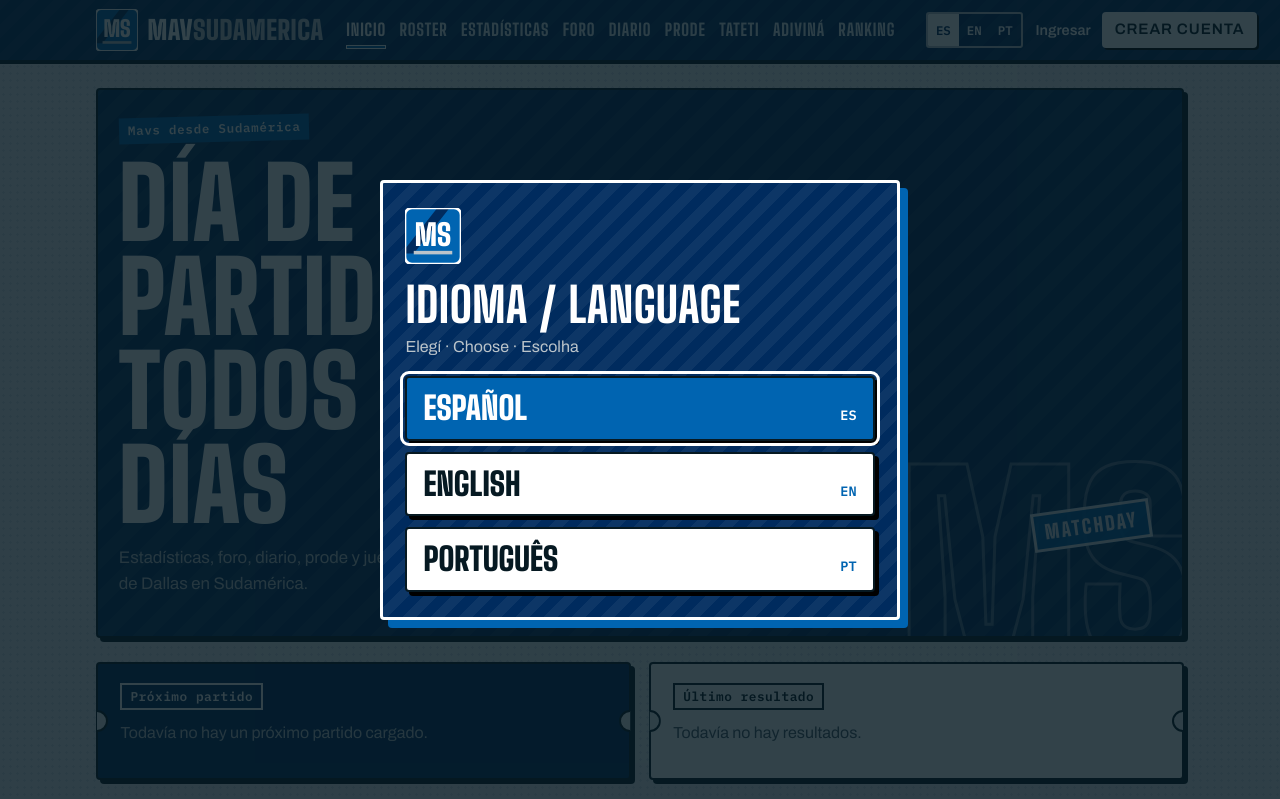
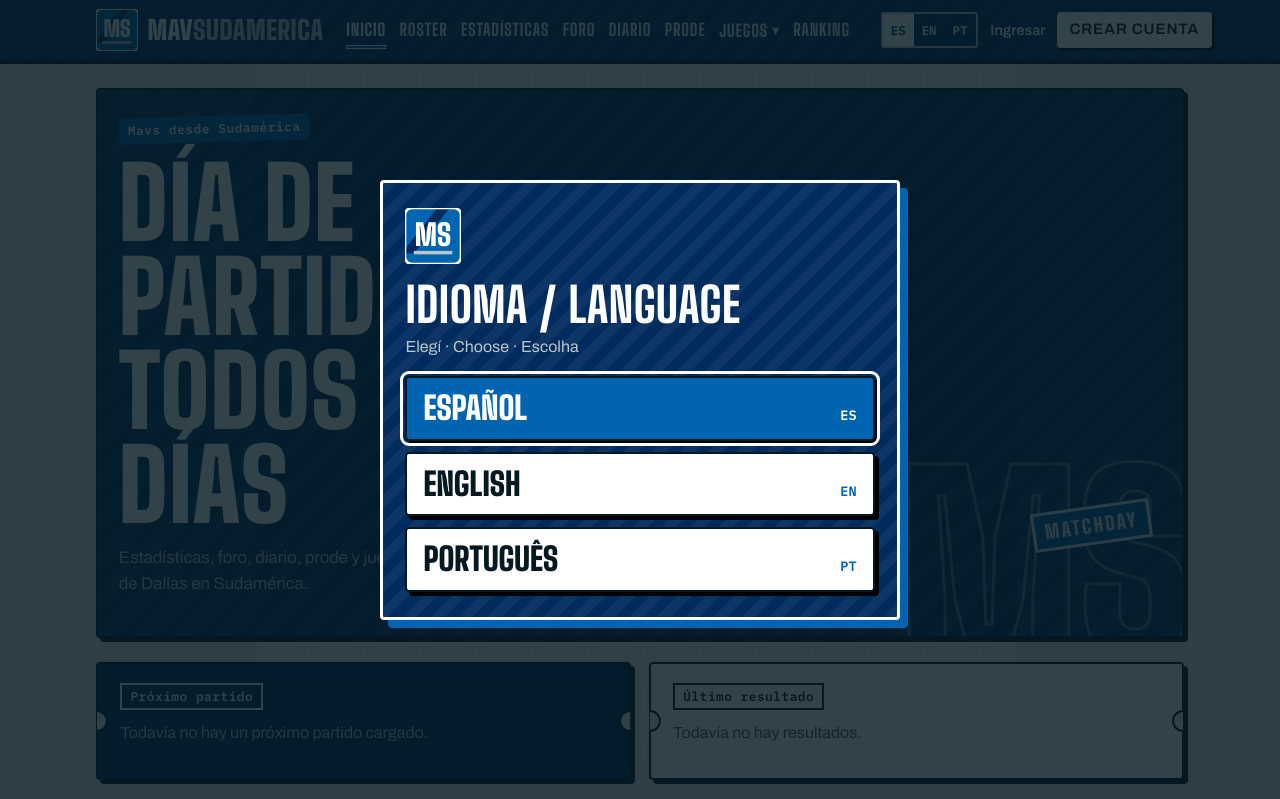
Before and after one commit to LucasGomez2107/PaginaMaverick, a website with bundled scripts: page public/index.html in a window 1280 px wide. Shown: the top 799 px of the page. Built offline with nearby package versions, Linux system fonts and the light colour scheme; files whose address does not match are found by name.

Commit message:
Nav: group games under a 'Juegos' dropdown
Co-Authored-By: Claude Opus 5.5 <noreply@anthropic.com>
Claude-Session: https://claude.ai/code/session_01LAvt4gMvozcrZGE8ePcwSs

```diff
--- a/public/css/styles.css
+++ b/public/css/styles.css
@@ -221,3 +221,23 @@ table.table-stats{border-collapse:separate;border-spacing:0;width:100%;font-size
   .brand svg{width:34px;height:34px}.brand-word{font-size:1.15rem}
   .hdr-tools{gap:.35rem}.lang-switch button{padding:.3rem .32rem;font-size:.7rem}.burger{width:40px;height:40px}
 }
+
+/* header games dropdown ("Juegos") */
+.nav-drop{position:relative;display:flex}
+.main-nav .nav-drop-btn{align-self:stretch;display:flex;align-items:center;background:none;border:0;cursor:pointer;color:#dbe5ee;
+  font-family:var(--font-display);font-weight:800;font-size:1.05rem;letter-spacing:.05em;text-transform:uppercase;padding:.4rem .42rem;position:relative;white-space:nowrap}
+.main-nav .nav-drop-btn:hover,.main-nav .nav-drop-btn[aria-expanded="true"]{color:#fff}
+.main-nav .nav-drop-btn.active{color:#fff}
+.main-nav .nav-drop-btn.active::after{content:"";position:absolute;left:.42rem;right:.42rem;bottom:0;height:4px;background:var(--royal);box-shadow:0 0 0 1px #fff inset}
+.nav-caret{font-size:.8em;margin-left:.25rem}
+.nav-drop-menu{display:none;position:absolute;top:100%;left:0;z-index:60;min-width:180px;margin-top:6px;background:var(--navy);
+  border:2px solid var(--ink);box-shadow:var(--shadow-sm)}
+.nav-drop.open .nav-drop-menu{display:block}
+.main-nav .nav-drop-menu a{display:block;padding:.6rem .9rem;color:#fff;white-space:nowrap;border-bottom:1px solid rgba(255,255,255,.15);position:static}
+.main-nav .nav-drop-menu a:last-child{border-bottom:0}
+.main-nav .nav-drop-menu a:hover,.main-nav .nav-drop-menu a.active{background:var(--royal);color:#fff}
+.main-nav .nav-drop-menu a.active::after{content:none}
+
+/* mobile menu games group */
+.mnav-group{font-family:var(--font-mono);font-size:.72rem;letter-spacing:.12em;text-transform:uppercase;color:var(--silver);padding:.9rem 0 .1rem;border-bottom:1px solid rgba(255,255,255,.15)}
+.mobile-menu a.mnav-sub{font-size:1.2rem;padding-left:1.4rem}
--- a/public/js/layout.js
+++ b/public/js/layout.js
@@ -4,7 +4,7 @@ import { t, registerStrings, el, api, getLang, setLang, LANGS, getUser, setUser,
 registerStrings({
   es: {
     'nav.home': 'Inicio', 'nav.roster': 'Roster', 'nav.stats': 'Estadísticas', 'nav.forum': 'Foro', 'nav.diary': 'Diario', 'nav.prode': 'Prode',
-    'nav.tateti': 'Tateti', 'nav.guess': 'Adiviná', 'nav.ranking': 'Ranking', 'nav.admin': 'Admin', 'nav.menu': 'Menú', 'nav.main': 'Navegación principal',
+    'nav.tateti': 'Tateti', 'nav.guess': 'Adiviná', 'nav.ranking': 'Ranking', 'nav.admin': 'Admin', 'nav.menu': 'Menú', 'nav.main': 'Navegación principal', 'nav.games': 'Juegos',
     'layout.tagline': 'Mavs desde Sudamérica', 'layout.ticker': 'Dallas día a día', 'layout.follow': 'Seguinos en X', 'layout.followSub': '@MavSudamerica',
     'layout.disclaimer': 'Sitio de fans no oficial, sin afiliación con los Dallas Mavericks ni la NBA.',
     'layout.langTitle': 'Elegí tu idioma', 'layout.langSub': 'Podés cambiarlo cuando quieras desde el menú.', 'layout.language': 'Idioma',
@@ -12,7 +12,7 @@ registerStrings({
   },
   en: {
     'nav.home': 'Home', 'nav.roster': 'Roster', 'nav.stats': 'Stats', 'nav.forum': 'Forum', 'nav.diary': 'Diary', 'nav.prode': 'Prode',
-    'nav.tateti': 'Tic-tac-toe', 'nav.guess': 'Guess', 'nav.ranking': 'Ranking', 'nav.admin': 'Admin', 'nav.menu': 'Menu', 'nav.main': 'Main navigation',
+    'nav.tateti': 'Tic-tac-toe', 'nav.guess': 'Guess', 'nav.ranking': 'Ranking', 'nav.admin': 'Admin', 'nav.menu': 'Menu', 'nav.main': 'Main navigation', 'nav.games': 'Games',
     'layout.tagline': 'Mavs from South America', 'layout.ticker': 'Dallas day by day', 'layout.follow': 'Follow us on X', 'layout.followSub': '@MavSudamerica',
     'layout.disclaimer': 'Unofficial fan site, not affiliated with the Dallas Mavericks or the NBA.',
     'layout.langTitle': 'Choose your language', 'layout.langSub': 'You can change it any time from the menu.', 'layout.language': 'Language',
@@ -20,7 +20,7 @@ registerStrings({
   },
   pt: {
     'nav.home': 'Início', 'nav.roster': 'Elenco', 'nav.stats': 'Estatísticas', 'nav.forum': 'Fórum', 'nav.diary': 'Diário', 'nav.prode': 'Bolão',
-    'nav.tateti': 'Jogo da velha', 'nav.guess': 'Adivinhe', 'nav.ranking': 'Ranking', 'nav.admin': 'Admin', 'nav.menu': 'Menu', 'nav.main': 'Navegação principal',
+    'nav.tateti': 'Jogo da velha', 'nav.guess': 'Adivinhe', 'nav.ranking': 'Ranking', 'nav.admin': 'Admin', 'nav.menu': 'Menu', 'nav.main': 'Navegação principal', 'nav.games': 'Jogos',
     'layout.tagline': 'Mavs da América do Sul', 'layout.ticker': 'Dallas dia a dia', 'layout.follow': 'Siga-nos no X', 'layout.followSub': '@MavSudamerica',
     'layout.disclaimer': 'Site de fãs não oficial, sem afiliação com os Dallas Mavericks nem com a NBA.',
     'layout.langTitle': 'Escolha seu idioma', 'layout.langSub': 'Você pode mudar quando quiser pelo menu.', 'layout.language': 'Idioma',
@@ -30,8 +30,12 @@ registerStrings({
 
 const NAV = [
   ['/', 'nav.home'], ['/roster', 'nav.roster'], ['/stats', 'nav.stats'], ['/forum', 'nav.forum'], ['/diary', 'nav.diary'],
-  ['/prode', 'nav.prode'], ['/tateti', 'nav.tateti'], ['/guess', 'nav.guess'], ['/ranking', 'nav.ranking'],
+  ['/prode', 'nav.prode'], ['/ranking', 'nav.ranking'],
 ];
+// Games live under the "Juegos" dropdown. Append new games here.
+const GAMES = [['/tateti', 'nav.tateti'], ['/guess', 'nav.guess']];
+// The dropdown sits right after Prode in the header; the footer lists everything flat.
+const SPLIT = NAV.findIndex(([p]) => p === '/prode') + 1;
 
 const SVGNS = 'http://www.w3.org/2000/svg';
 function svg(markup, cls, vb) {
@@ -45,7 +49,17 @@ export function monogram() {
 }
 const xIcon = () => svg('<path fill="currentColor" d="M18.244 2.25h3.308l-7.227 8.26 8.502 11.24H16.17l-5.214-6.817L4.99 21.75H1.68l7.73-8.835L1.254 2.25H8.08l4.713 6.231zm-1.161 17.52h1.833L7.084 4.126H5.117z"/>', '', '0 0 24 24');
 
-let headerEl, tickerEl, footerEl, menuOpen = false;
+let headerEl, tickerEl, footerEl, menuOpen = false, gamesOpen = false;
+
+// Toggle the desktop "Juegos" dropdown in place (no re-render, so focus stays put).
+function setGames(open) {
+  gamesOpen = open;
+  const drop = headerEl?.querySelector('.nav-drop');
+  if (drop) {
+    drop.classList.toggle('open', open);
+    drop.querySelector('.nav-drop-btn')?.setAttribute('aria-expanded', String(open));
+  }
+}
 let tickerTimer = null;
 
 function currentPath() { return (location.hash.slice(1) || '/').split('?')[0] || '/'; }
@@ -78,17 +92,33 @@ function userArea(mobile) {
 function renderHeader() {
   if (!headerEl) return;
   headerEl.className = 'site-header';
-  const navLinks = () => NAV.map(([p, k]) => el('a', { href: '#' + p, class: isActive(p) ? 'active' : '', 'aria-current': isActive(p) ? 'page' : null, onclick: () => closeMenu() }, t(k)));
+  const linkOf = ([p, k], cls = '') => el('a', { href: '#' + p, class: (cls + (isActive(p) ? ' active' : '')).trim(), 'aria-current': isActive(p) ? 'page' : null, onclick: () => closeMenu() }, t(k));
+  const gamesDrop = () => {
+    const active = GAMES.some(([p]) => isActive(p));
+    const drop = el('div', { class: 'nav-drop' + (gamesOpen ? ' open' : '') },
+      el('button', { class: 'nav-drop-btn' + (active ? ' active' : ''), type: 'button', 'aria-expanded': String(gamesOpen), 'aria-haspopup': 'true', 'aria-controls': 'nav-games-menu',
+        onclick: () => setGames(!gamesOpen) }, t('nav.games'), el('span', { class: 'nav-caret', 'aria-hidden': 'true' }, ' ▾')),
+      el('div', { class: 'nav-drop-menu', id: 'nav-games-menu', role: 'menu' }, GAMES.map(([p, k]) => el('a', { href: '#' + p, role: 'menuitem', class: isActive(p) ? 'active' : '', 'aria-current': isActive(p) ? 'page' : null,
+        onclick: () => setGames(false) }, t(k)))));
+    drop.addEventListener('focusout', e => { if (!drop.contains(e.relatedTarget)) setGames(false); });
+    return drop;
+  };
+  const mobileLinks = () => [
+    ...NAV.slice(0, SPLIT).map(x => linkOf(x)),
+    el('div', { class: 'mnav-group' }, t('nav.games')),
+    ...GAMES.map(x => linkOf(x, 'mnav-sub')),
+    ...NAV.slice(SPLIT).map(x => linkOf(x)),
+  ];
   const burger = el('button', { class: 'burger', type: 'button', 'aria-expanded': String(menuOpen), 'aria-controls': 'mobile-menu', 'aria-label': t('nav.menu'),
     onclick: () => { menuOpen = !menuOpen; renderHeader(); } }, el('span'), el('span'), el('span'));
   headerEl.replaceChildren(
     el('div', { class: 'hdr-inner' },
       el('a', { class: 'brand', href: '#/', 'aria-label': 'MavSudamerica', title: t('layout.tagline') }, monogram(),
         el('span', { class: 'brand-word' }, 'Mav', el('b', {}, 'Sudamerica'))),
-      el('nav', { class: 'main-nav', 'aria-label': t('nav.main') }, navLinks()),
+      el('nav', { class: 'main-nav', 'aria-label': t('nav.main') }, NAV.slice(0, SPLIT).map(x => linkOf(x)), gamesDrop(), NAV.slice(SPLIT).map(x => linkOf(x))),
       el('div', { class: 'hdr-tools' }, langSwitch(), el('div', { class: 'user-area' }, userArea(false)), burger),
     ),
-    el('div', { class: 'mobile-menu' + (menuOpen ? ' open' : ''), id: 'mobile-menu' }, navLinks(), userArea(true).map(n => (n.tagName === 'A' ? el('a', { href: n.getAttribute('href'), onclick: closeMenu }, n.textContent) : el('button', { class: 'linklike', type: 'button', onclick: () => { closeMenu(); doLogout(); } }, n.textContent)))),
+    el('div', { class: 'mobile-menu' + (menuOpen ? ' open' : ''), id: 'mobile-menu' }, mobileLinks(), userArea(true).map(n => (n.tagName === 'A' ? el('a', { href: n.getAttribute('href'), onclick: closeMenu }, n.textContent) : el('button', { class: 'linklike', type: 'button', onclick: () => { closeMenu(); doLogout(); } }, n.textContent)))),
   );
 }
 function closeMenu() { if (menuOpen) { menuOpen = false; renderHeader(); } }
@@ -128,7 +158,7 @@ function renderFooter() {
   footerEl.replaceChildren(el('div', { class: 'ftr-in' },
     el('a', { class: 'follow', href: 'https://x.com/MavSudamerica', target: '_blank', rel: 'noopener noreferrer' }, xIcon(),
       el('span', {}, t('layout.follow'), el('small', {}, t('layout.followSub')))),
-    el('nav', { class: 'ftr-nav', 'aria-label': t('nav.main') }, NAV.map(([p, k]) => el('a', { href: '#' + p }, t(k)))),
+    el('nav', { class: 'ftr-nav', 'aria-label': t('nav.main') }, [...NAV.slice(0, SPLIT), ...GAMES, ...NAV.slice(SPLIT)].map(([p, k]) => el('a', { href: '#' + p }, t(k)))),
     el('p', { class: 'disclaimer' }, '© MavSudamerica · ' + t('layout.disclaimer')),
   ));
 }
@@ -138,8 +168,13 @@ export function mountLayout() {
   tickerEl = document.getElementById('ticker');
   footerEl = document.getElementById('site-footer');
   renderHeader(); renderFooter(); loadTicker();
-  window.addEventListener('routechange', () => { menuOpen = false; renderHeader(); });
-  window.addEventListener('hashchange', () => renderHeader());
+  window.addEventListener('routechange', () => { menuOpen = false; gamesOpen = false; renderHeader(); });
+  window.addEventListener('hashchange', () => { gamesOpen = false; renderHeader(); });
+  // Games dropdown: close on outside click or Escape (Escape returns focus to its button).
+  document.addEventListener('click', e => { if (gamesOpen && !e.target.closest?.('.nav-drop')) setGames(false); });
+  document.addEventListener('keydown', e => {
+    if (e.key === 'Escape' && gamesOpen) { const b = headerEl?.querySelector('.nav-drop-btn'); setGames(false); b?.focus(); }
+  });
   onLangChange(() => { renderHeader(); renderFooter(); renderTicker(); });
   onAuthChange(() => renderHeader());
   clearInterval(tickerTimer); tickerTimer = setInterval(loadTicker, 10 * 60 * 1000);
```
